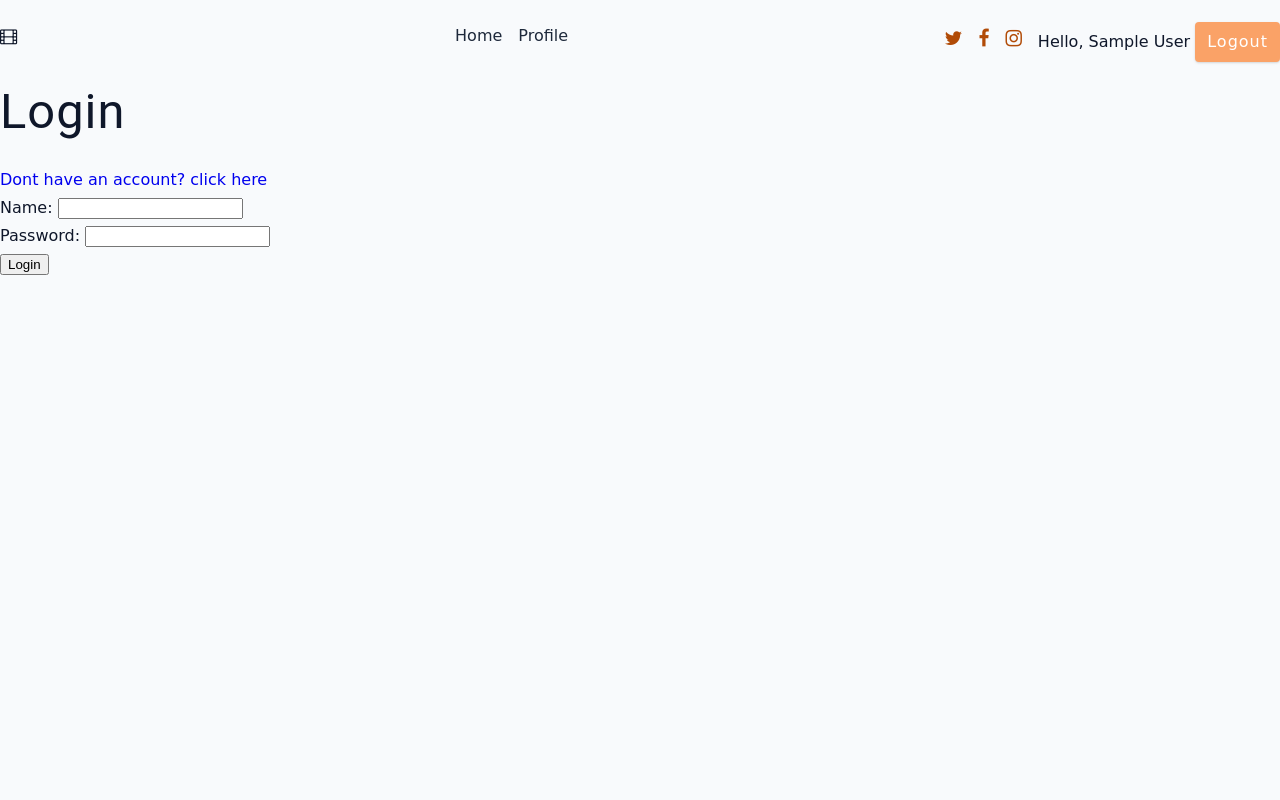
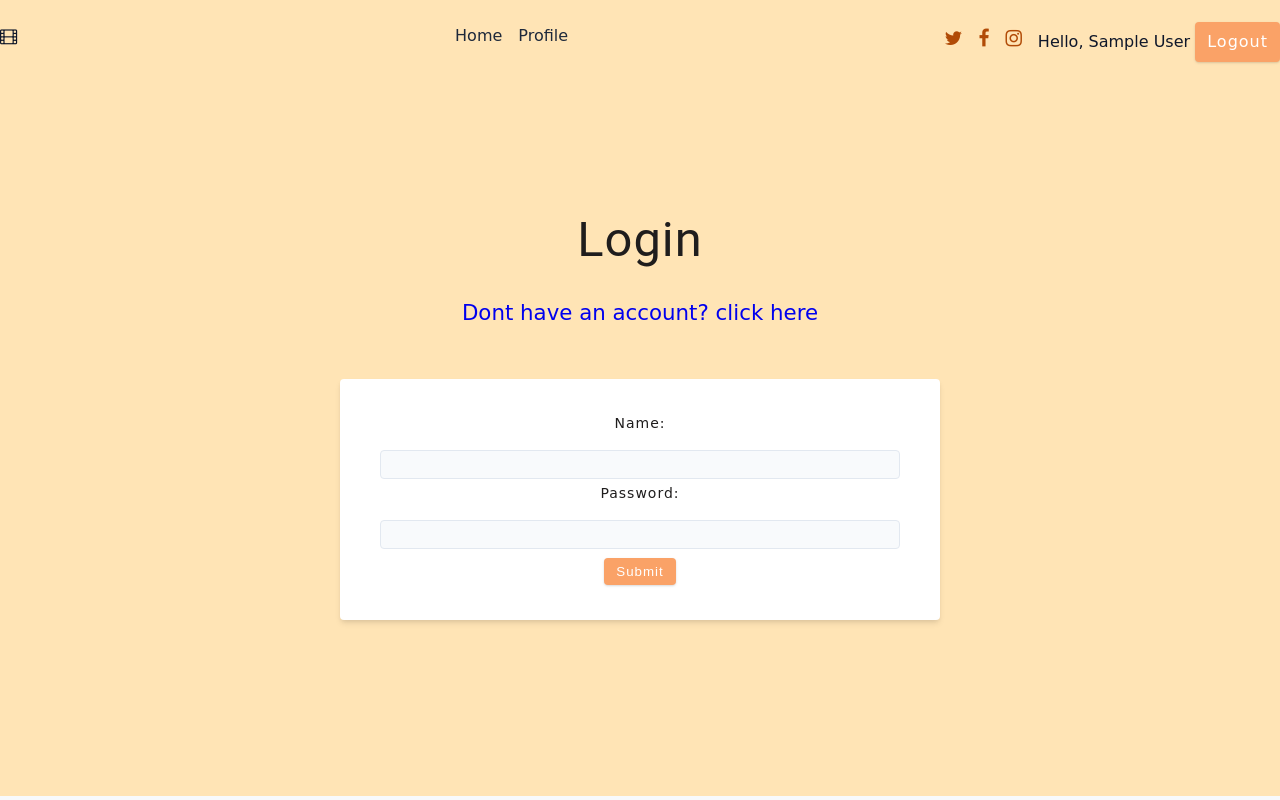
Before and after one commit to shira1008/MoviWeb, a Flask app: page /login in a window 1280 px wide. Run offline with Flask 3, Linux system fonts and the light colour scheme; the visitor is signed in with stand-in values (Sample User, id 1); some libraries are stand-ins or nearby versions.

Commit message:
css forms

```diff
--- a/data.json
+++ b/data.json
@@ -1 +1 @@
-[{"id": 18, "name": "test", "password": "03ac674216f3e15c761ee1a5e255f067953623c8b388b4459e13f978d7c846f4", "profile_picture_url": "https://hips.hearstapps.com/hmg-prod/images/dog-puppy-on-garden-royalty-free-image-1586966191.jpg?crop=0.752xw:1.00xh;0.175xw,0&resize=1200:*", "movies": []}, {"id": 19, "name": "Shira", "password": "03ac674216f3e15c761ee1a5e255f067953623c8b388b4459e13f978d7c846f4", "profile_picture_url": "https://encrypted-tbn0.gstatic.com/images?q=tbn:ANd9GcQ1-ebSUO0KYkEW6Qs2JDX5eDVxpoUJgTqCQg&usqp=CAU", "movies": [{"id": 1, "name": "Spirited away", "director": "Hayao Miyazaki", "year": "2001", "rating": "8.6", "url": "https://m.media-amazon.com/images/M/MV5BMjlmZmI5MDctNDE2YS00YWE0LWE5ZWItZDBhYWQ0NTcxNWRhXkEyXkFqcGdeQXVyMTMxODk2OTU@._V1_SX300.jpg"}]}]
+[{"id": 18, "name": "test", "password": "03ac674216f3e15c761ee1a5e255f067953623c8b388b4459e13f978d7c846f4", "profile_picture_url": "https://hips.hearstapps.com/hmg-prod/images/dog-puppy-on-garden-royalty-free-image-1586966191.jpg?crop=0.752xw:1.00xh;0.175xw,0&resize=1200:*", "movies": []}, {"id": 19, "name": "Shira", "password": "03ac674216f3e15c761ee1a5e255f067953623c8b388b4459e13f978d7c846f4", "profile_picture_url": "https://encrypted-tbn0.gstatic.com/images?q=tbn:ANd9GcQ1-ebSUO0KYkEW6Qs2JDX5eDVxpoUJgTqCQg&usqp=CAU", "movies": [{"id": 1, "name": "Spirited away", "director": "Hayao Miyazaki", "year": "2001", "rating": "8.6", "url": "https://m.media-amazon.com/images/M/MV5BMjlmZmI5MDctNDE2YS00YWE0LWE5ZWItZDBhYWQ0NTcxNWRhXkEyXkFqcGdeQXVyMTMxODk2OTU@._V1_SX300.jpg"}]}, {"id": 20, "name": "Snoop", "password": "201ebc90cdb56fa56de62e246e18b17ce8da62c0e17bf2b36114977bb5b5ef1b", "profile_picture_url": "https://avatars.githubusercontent.com/u/109962964?v=4", "movies": [{"id": 1, "name": "Dog", "director": "Reid Carolin, Channing Tatum", "year": "2022", "rating": "6.5", "url": "https://m.media-amazon.com/images/M/MV5BYjA2MDM2YjctYzNhNC00NGEzLWFmYWEtODExODFkNmUyOGE2XkEyXkFqcGdeQXVyODk2NDQ3MTA@._V1_SX300.jpg"}]}]
--- a/static/css/style.css
+++ b/static/css/style.css
@@ -43,7 +43,7 @@ html {
   --white: #fff;
   /* מהבוסטראפ לאלרט וכו*/
   --red-light: #f8d7da;
-  --red-dark: #842029;
+  --red-dark: #ad2732;
   --green-light: #d1e7dd;
   --green-dark: #0f5132;
 
@@ -212,7 +212,7 @@ img {
 }
 
 /* name,number,email etc */
-.my-form-label {
+.my-form label {
   display: block;
   font-size: var(--small-text);
   margin-bottom: 0.5rem;
@@ -220,8 +220,8 @@ img {
   letter-spacing: var(--letterSpacing);
 }
 /* הקו של האינפוט והריבוע של הטקסט */
-.my-form-input,
-.my-form-textarea {
+.my-form input,
+.my-form textarea {
   width: 100%;
   padding: 0.375rem 0.75rem;
   border-radius: var(--borderRadius);
@@ -230,11 +230,11 @@ img {
 }
 
 /* זה כל אחד למשל  האימייל והריבוע שלו, מספר הוריבוע שלו */
-.my-form-row {
+.my-form row {
   margin-bottom: 1rem;
 }
 
-.my-form-textarea {
+.my-form textarea {
   height: 7rem;
 }
 
@@ -249,6 +249,7 @@ img {
   color: var(--red-dark);
   letter-spacing: var(--letterSpacing);
   text-transform: capitalize;
+  font-size: 14px;
 }
 
 /* loading animation*/
--- a/templates/add_user.html
+++ b/templates/add_user.html
@@ -29,7 +29,7 @@
     <!-- end navbar -->
     <div class="section_user">
       <h1>Sign Up</h1>
-      <form action="/add_user" method="post">
+      <form class="my-form" action="/add_user" method="post">
         <div>
           <label for="author">Name:</label>
           <input type="text" id="name" name="name" required />
--- a/templates/login.html
+++ b/templates/login.html
@@ -12,6 +12,11 @@
       rel="stylesheet"
       href="{{ url_for('static', filename='css/navbar.css') }}"
     />
+
+    <link
+      rel="stylesheet"
+      href="{{ url_for('static', filename='css/add_user.css') }}"
+    />
     <link
       rel="stylesheet"
       href="http://maxcdn.bootstrapcdn.com/font-awesome/4.3.0/css/font-awesome.min.css"
@@ -19,19 +24,21 @@
   </head>
   <body>
     {% include 'navbar.html' %}
+    <div class="section_user">
       <h1>Login</h1>
       <a href="{{ url_for('add_user') }}">Dont have an account? click here</a>
-    <form action="/login" method="post">
+      <form class="my-form" action="/login" method="post">
         <label for="name">Name:</label>
         <input type="text" id="name" name="name" required /><br />
 
         <label for="password">Password:</label>
         <input type="password" id="password" name="password" required /><br />
 
-      <input type="submit" value="Login" />
+        <button class="my-btn" type="submit" value="Login">Submit</button>
+        {% if error %}
+        <p class="my-form-alert">{{ error }}</p>
+        {% endif %}
       </form>
-    {% if error %}
-    <p class="error">{{ error }}</p>
-    {% endif %}
+    </div>
   </body>
 </html>
```
Also changed, not shown: templates/edit_profile_pic.html (+12 -3 lines). Lines whose indentation alone changed are shown as unchanged.
